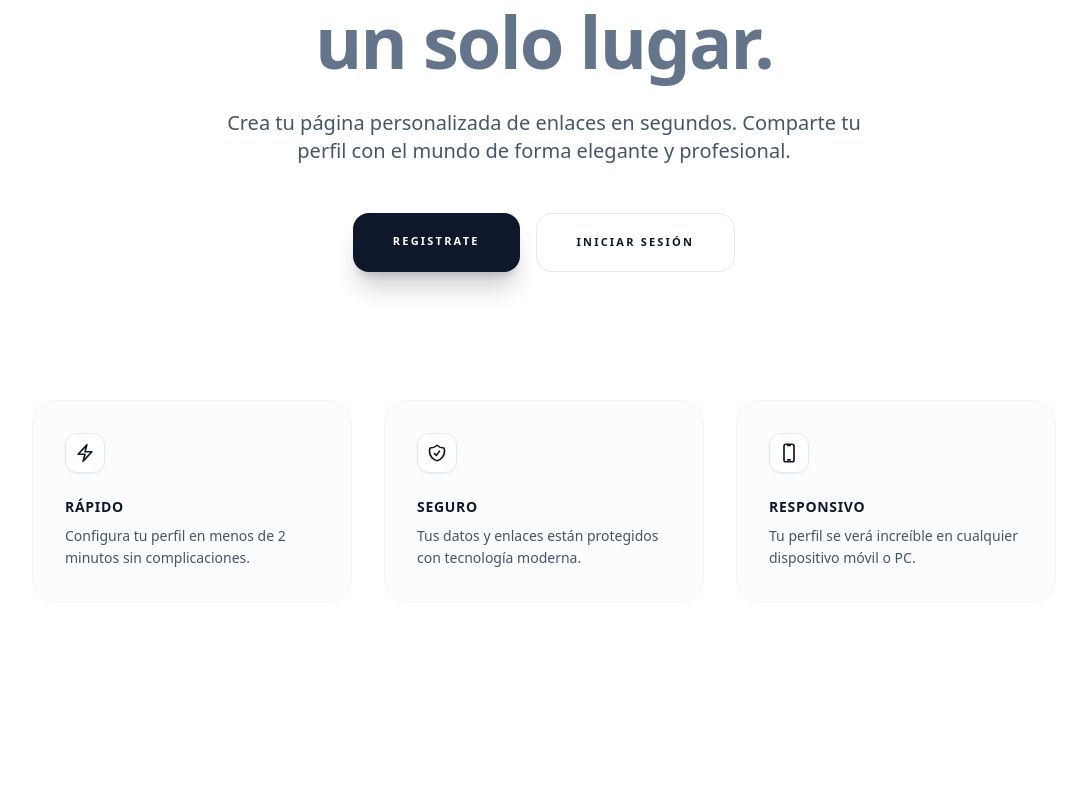
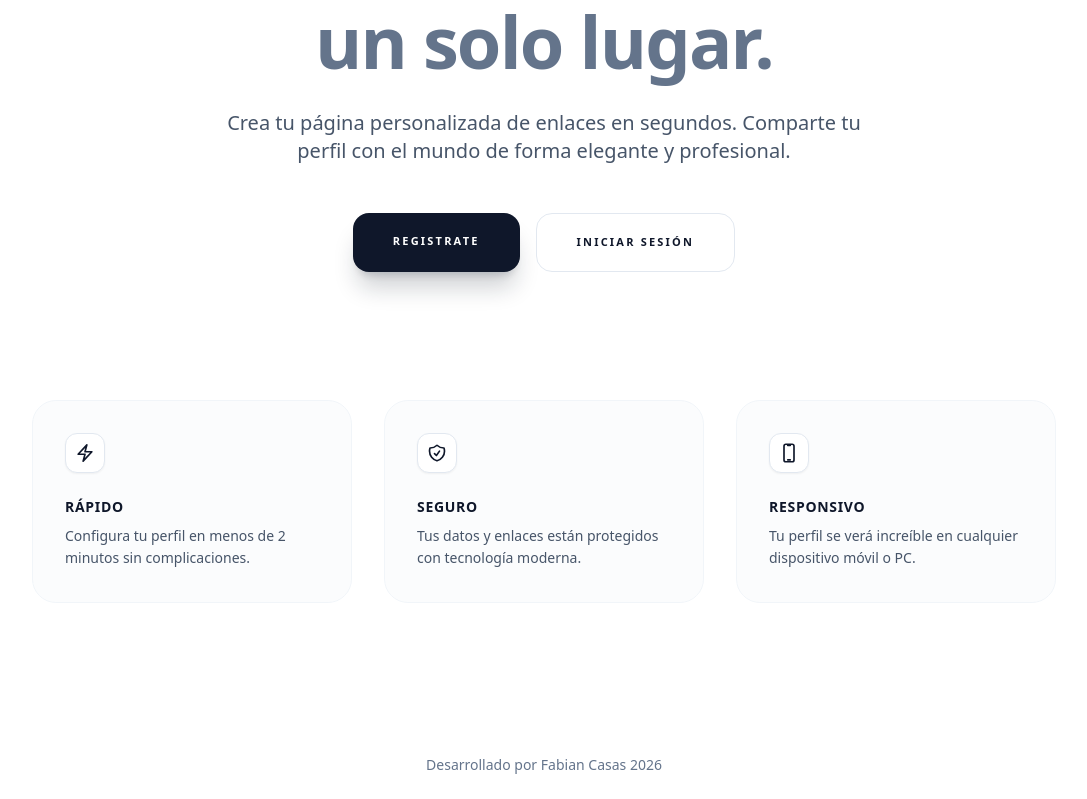
Before and after one commit to Fabiantonio/mislinks-frontend, a React (Vite) app: page / in a window 1280 px wide. Shown: the part 269-1068 px from the top of the page, without its empty margins (96-1183 px from the left). Before the commit the page ends 1000 px from the top, so only its background shows below. Built offline with nearby package versions, Linux system fonts and the light colour scheme; no server answers.

Commit message:
deploy commit

```diff
--- /dev/null
+++ b/src/components/Footer.tsx
@@ -0,0 +1,7 @@
+export default function Footer() {
+    return (
+        <footer className="py-6 text-center text-slate-500 text-sm font-medium">
+            Desarrollado por Fabian Casas {new Date().getFullYear()}
+        </footer>
+    );
+}
--- a/src/layouts/AuthLayout.tsx
+++ b/src/layouts/AuthLayout.tsx
@@ -1,6 +1,7 @@
 import { Outlet } from "react-router-dom";
 import Logo from "../components/Logo";
 import { Toaster } from 'sonner'
+import Footer from "../components/Footer";
 
 export default function AuthLayout() {
   return (
@@ -79,6 +80,7 @@ export default function AuthLayout() {
               <Outlet />
             </div>
           </div>
+          <Footer />
         </div>
       </div>
       <Toaster
--- a/src/views/HandleView.tsx
+++ b/src/views/HandleView.tsx
@@ -4,6 +4,7 @@ import { useParams, Navigate } from "react-router-dom";
 import { getUserByHandle } from "../api/DevTreeAPI";
 import type { SocialNetwork } from "../types";
 import Skeleton from "../components/Skeleton";
+import Footer from "../components/Footer";
 
 export default function HandleView() {
   const { handle } = useParams();
@@ -75,6 +76,7 @@ if (isLoading) return (
             </p>
           )}
         </div>
+        <Footer />
       </div>
       </>
     );
--- a/src/views/HomeView.tsx
+++ b/src/views/HomeView.tsx
@@ -1,5 +1,6 @@
 import { Link } from "react-router-dom";
 import Header from "../components/Header";
+import Footer from "../components/Footer";
 
 export default function HomeView() {
   return (
@@ -76,6 +77,7 @@ export default function HomeView() {
           </div>
         </div>
       </main>
+      <Footer />
     </div>
     </>
   );
```
